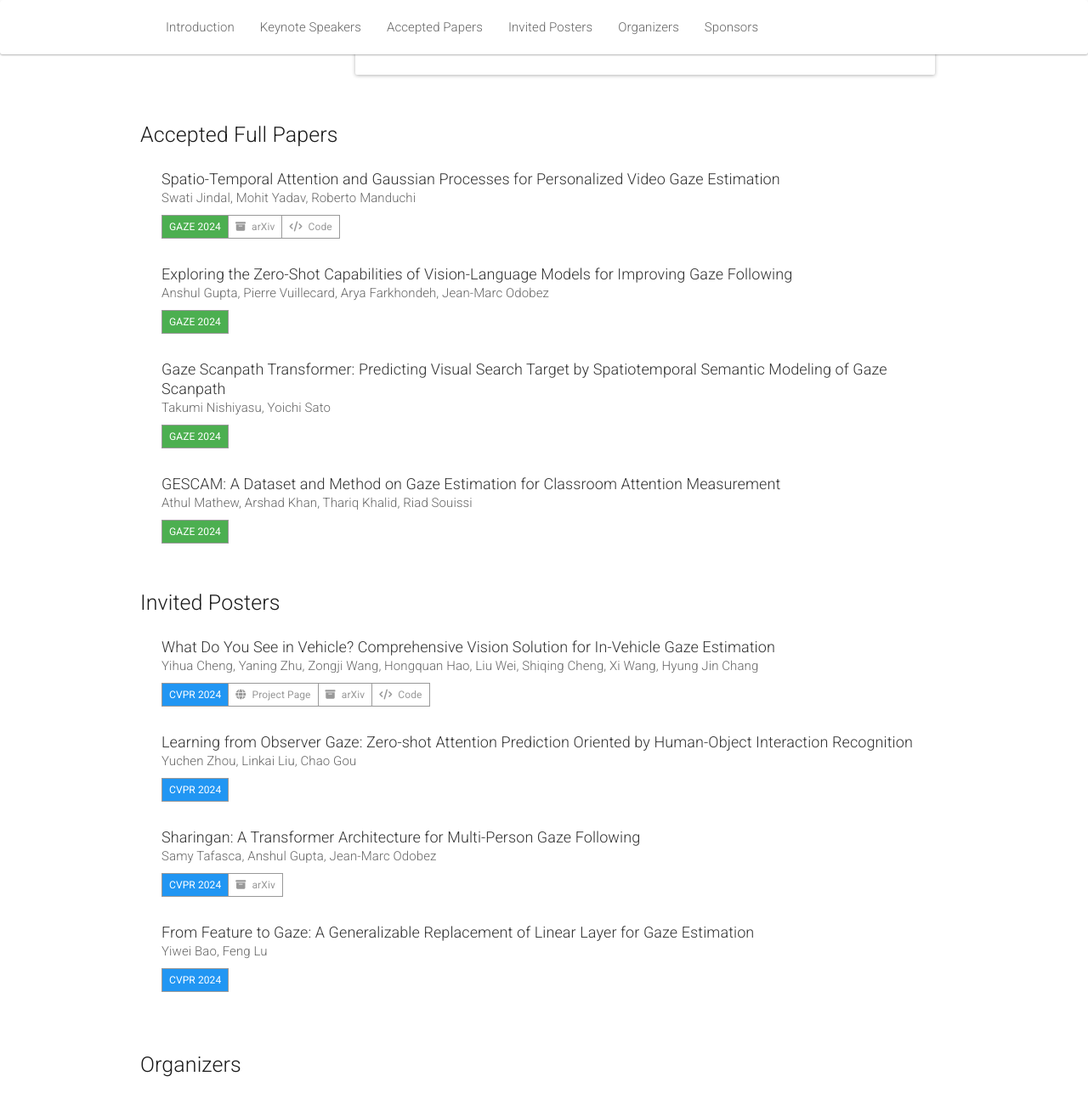
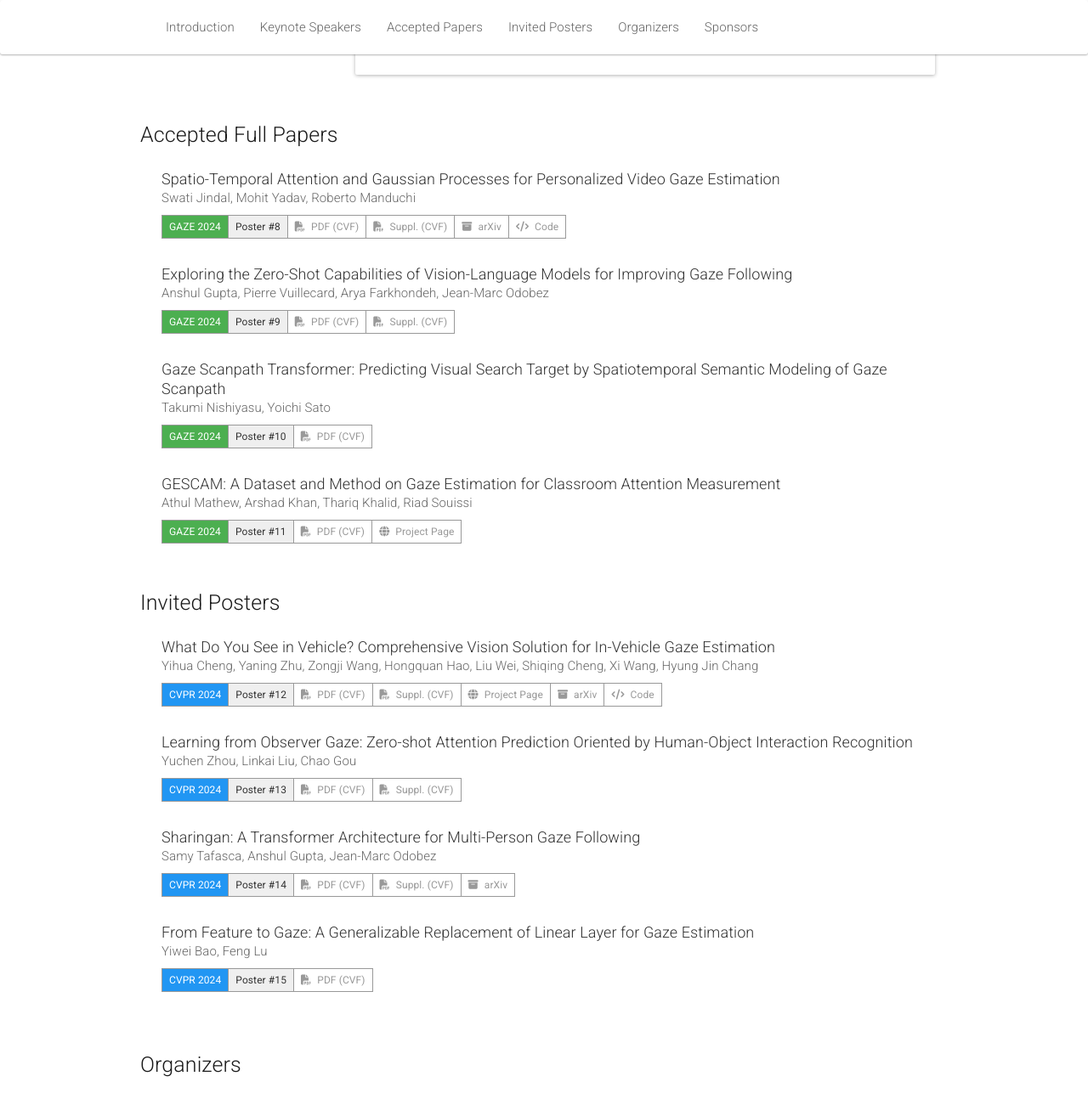
Before and after one commit to gazeworkshop/gazeworkshop.github.io, a Jekyll site: the page built from _pages/home_2024.md, in a window 1280 px wide and 1400 px high, scrolled down 2643 px, cut to the strip 0-1317 px from the top of the window. Shown: the top 1307 px of the strip at 85% size. Built offline with Jekyll 4.4.1, drawn with Linux system fonts in a browser that asks for light colours; nearby versions of some CDN libraries.

Commit message:
Add poster IDs and CVF links

```diff
--- a/_pages/home_2024.md
+++ b/_pages/home_2024.md
@@ -185,9 +185,9 @@ acknowledgements: ""
       <!-- <span class="award">Best Paper Award</span> -->
       <div class="btn-group btn-group-xs" role="group">
         <button class="btn btn-success">GAZE 2024</button>
-        <!--<button class="btn btn-poster-id">POSTER LOCATION + ID</button>-->
-        <!--<a class="btn btn-default" target="_blank" href="CVF PDF URL"><i class="fas fa-file-pdf"></i> PDF (CVF)</a>-->
-        <!--<a class="btn btn-default" target="_blank" href="CVF SUPPL URL"><i class="fas fa-file-pdf"></i> Suppl. (CVF)</a>-->
+	<button class="btn btn-poster-id">Poster #8</button>
+	<a class="btn btn-default" target="_blank" href="https://openaccess.thecvf.com/content/CVPR2024W/GAZE/papers/Jindal_Spatio-Temporal_Attention_and_Gaussian_Processes_for_Personalized_Video_Gaze_Estimation_CVPRW_2024_paper.pdf"><i class="fas fa-file-pdf"></i> PDF (CVF)</a>
+	<a class="btn btn-default" target="_blank" href="https://openaccess.thecvf.com/content/CVPR2024W/GAZE/supplemental/Jindal_Spatio-Temporal_Attention_and_CVPRW_2024_supplemental.pdf"><i class="fas fa-file-pdf"></i> Suppl. (CVF)</a>
 	<a class="btn btn-default" target="_blank" href="https://arxiv.org/abs/2404.05215"><i class="fas fa-archive"></i> arXiv</a>
         <!--<a class="btn btn-default" target="_blank" href="VIDEO URL"><i class="fas fa-video"></i> Video</a>-->
 	 <a class="btn btn-default" target="_blank" href="https://github.com/jswati31/stage"><i class="fas fa-code"></i> Code</a>
@@ -201,9 +201,9 @@ acknowledgements: ""
       <!-- <span class="award">Best Paper Award</span> -->
       <div class="btn-group btn-group-xs" role="group">
         <button class="btn btn-success">GAZE 2024</button>
-        <!--<button class="btn btn-poster-id">POSTER LOCATION + ID</button>-->
-        <!--<a class="btn btn-default" target="_blank" href="CVF PDF URL"><i class="fas fa-file-pdf"></i> PDF (CVF)</a>-->
-        <!--<a class="btn btn-default" target="_blank" href="CVF SUPPL URL"><i class="fas fa-file-pdf"></i> Suppl. (CVF)</a>-->
+	<button class="btn btn-poster-id">Poster #9</button>
+	<a class="btn btn-default" target="_blank" href="https://openaccess.thecvf.com/content/CVPR2024W/GAZE/papers/Gupta_Exploring_the_Zero-Shot_Capabilities_of_Vision-Language_Models_for_Improving_Gaze_CVPRW_2024_paper.pdf"><i class="fas fa-file-pdf"></i> PDF (CVF)</a>
+	<a class="btn btn-default" target="_blank" href="https://openaccess.thecvf.com/content/CVPR2024W/GAZE/supplemental/Gupta_Exploring_the_Zero-Shot_CVPRW_2024_supplemental.pdf"><i class="fas fa-file-pdf"></i> Suppl. (CVF)</a>
         <!--<a class="btn btn-default" target="_blank" href="ARXIV URL"><i class="fas fa-archive"></i> arXiv</a>-->
         <!--<a class="btn btn-default" target="_blank" href="VIDEO URL"><i class="fas fa-video"></i> Video</a>-->
       </div>
@@ -215,8 +215,8 @@ acknowledgements: ""
       <!-- <span class="award">Best Paper Award</span> -->
       <div class="btn-group btn-group-xs" role="group">
         <button class="btn btn-success">GAZE 2024</button>
-        <!--<button class="btn btn-poster-id">POSTER LOCATION + ID</button>-->
-        <!--<a class="btn btn-default" target="_blank" href="CVF PDF URL"><i class="fas fa-file-pdf"></i> PDF (CVF)</a>-->
+	<button class="btn btn-poster-id">Poster #10</button>
+	<a class="btn btn-default" target="_blank" href="https://openaccess.thecvf.com/content/CVPR2024W/GAZE/papers/Nishiyasu_Gaze_Scanpath_Transformer_Predicting_Visual_Search_Target_by_Spatiotemporal_Semantic_CVPRW_2024_paper.pdf"><i class="fas fa-file-pdf"></i> PDF (CVF)</a>
         <!--<a class="btn btn-default" target="_blank" href="CVF SUPPL URL"><i class="fas fa-file-pdf"></i> Suppl. (CVF)</a>-->
         <!--<a class="btn btn-default" target="_blank" href="ARXIV URL"><i class="fas fa-archive"></i> arXiv</a>-->
         <!--<a class="btn btn-default" target="_blank" href="VIDEO URL"><i class="fas fa-video"></i> Video</a>-->
@@ -229,9 +229,10 @@ acknowledgements: ""
       <!-- <span class="award">Best Paper Award</span> -->
       <div class="btn-group btn-group-xs" role="group">
         <button class="btn btn-success">GAZE 2024</button>
-        <!--<button class="btn btn-poster-id">POSTER LOCATION + ID</button>-->
-        <!--<a class="btn btn-default" target="_blank" href="CVF PDF URL"><i class="fas fa-file-pdf"></i> PDF (CVF)</a>-->
+	<button class="btn btn-poster-id">Poster #11</button>
+	<a class="btn btn-default" target="_blank" href="https://openaccess.thecvf.com/content/CVPR2024W/GAZE/papers/Mathew_GESCAM__A_Dataset_and_Method_on_Gaze_Estimation_for_CVPRW_2024_paper.pdf"><i class="fas fa-file-pdf"></i> PDF (CVF)</a>
         <!--<a class="btn btn-default" target="_blank" href="CVF SUPPL URL"><i class="fas fa-file-pdf"></i> Suppl. (CVF)</a>-->
+	<a class="btn btn-default" target="_blank" href="https://athulmmathew.github.io/GESCAM/"><i class="fas fa-globe"></i> Project Page</a>
         <!--<a class="btn btn-default" target="_blank" href="ARXIV URL"><i class="fas fa-archive"></i> arXiv</a>-->
         <!--<a class="btn btn-default" target="_blank" href="VIDEO URL"><i class="fas fa-video"></i> Video</a>-->
       </div>
@@ -249,13 +250,12 @@ acknowledgements: ""
       <span class="authors">Yihua Cheng, Yaning Zhu, Zongji Wang, Hongquan Hao, Liu Wei, Shiqing Cheng, Xi Wang, Hyung Jin Chang</span>
       <div class="btn-group btn-group-xs" role="group">
         <button class="btn btn-primary">CVPR 2024</button>
-        <!--<button class="btn btn-poster-id">POSTER LOCATION + ID</button>-->
-        <!--<a class="btn btn-default" target="_blank" href="POSTER LOCATION + ID"><i class="fas fa-file-pdf"></i> PDF</a>-->
+	<button class="btn btn-poster-id">Poster #12</button>
+	<a class="btn btn-default" target="_blank" href="https://openaccess.thecvf.com/content/CVPR2024/papers/Cheng_What_Do_You_See_in_Vehicle_Comprehensive_Vision_Solution_for_CVPR_2024_paper.pdf"><i class="fas fa-file-pdf"></i> PDF (CVF)</a>
+	<a class="btn btn-default" target="_blank" href="https://openaccess.thecvf.com/content/CVPR2024/supplemental/Cheng_What_Do_You_CVPR_2024_supplemental.pdf"><i class="fas fa-file-pdf"></i> Suppl. (CVF)</a>
 	<a class="btn btn-default" target="_blank" href="https://yihua.zone/work/ivgaze/"><i class="fas fa-globe"></i> Project Page</a>
 	<a class="btn btn-default" target="_blank" href="https://arxiv.org/abs/2403.15664"><i class="fas fa-archive"></i> arXiv</a>
 	<a class="btn btn-default" target="_blank" href="https://github.com/yihuacheng/IVGaze"><i class="fas fa-code"></i> Code</a>
-        <!--<a class="btn btn-default" target="_blank" href="CVF PDF URL"><i class="fas fa-file-pdf"></i> PDF (CVF)</a>-->
-        <!--<a class="btn btn-default" target="_blank" href="CVF SUPPL URL"><i class="fas fa-file-pdf"></i> Suppl. (CVF)</a>-->
         <!-- <a class="btn btn-default" target="_blank" href="SUPPL PDF"><i class="fas fa-file-pdf"></i> Supp.</a> -->
         <!-- <a class="btn btn-default" target="_blank" href="VIDEO URL"><i class="fas fa-video"></i> Video</a> -->
       </div>
@@ -266,10 +266,9 @@ acknowledgements: ""
       <span class="authors">Yuchen Zhou, Linkai Liu, Chao Gou</span>
       <div class="btn-group btn-group-xs" role="group">
         <button class="btn btn-primary">CVPR 2024</button>
-        <!--<button class="btn btn-poster-id">POSTER LOCATION + ID</button>-->
-        <!--<a class="btn btn-default" target="_blank" href="POSTER LOCATION + ID"><i class="fas fa-file-pdf"></i> PDF</a>-->
-        <!--<a class="btn btn-default" target="_blank" href="CVF PDF URL"><i class="fas fa-file-pdf"></i> PDF (CVF)</a>-->
-        <!--<a class="btn btn-default" target="_blank" href="CVF SUPPL URL"><i class="fas fa-file-pdf"></i> Suppl. (CVF)</a>-->
+	<button class="btn btn-poster-id">Poster #13</button>
+	<a class="btn btn-default" target="_blank" href="https://openaccess.thecvf.com/content/CVPR2024/papers/Zhou_Learning_from_Observer_Gaze_Zero-Shot_Attention_Prediction_Oriented_by_Human-Object_CVPR_2024_paper.pdf"><i class="fas fa-file-pdf"></i> PDF (CVF)</a>
+	<a class="btn btn-default" target="_blank" href="https://openaccess.thecvf.com/content/CVPR2024/supplemental/Zhou_Learning_from_Observer_CVPR_2024_supplemental.pdf"><i class="fas fa-file-pdf"></i> Suppl. (CVF)</a>
         <!--<a class="btn btn-default" target="_blank" href="ARXIV URL"><i class="fas fa-archive"></i> arXiv</a>-->
         <!-- <a class="btn btn-default" target="_blank" href="SUPPL PDF"><i class="fas fa-file-pdf"></i> Supp.</a> -->
         <!-- <a class="btn btn-default" target="_blank" href="GITHUB URL"><i class="fas fa-code"></i> Code</a> -->
@@ -282,10 +281,9 @@ acknowledgements: ""
       <span class="authors">Samy Tafasca, Anshul Gupta, Jean-Marc Odobez</span>
       <div class="btn-group btn-group-xs" role="group">
         <button class="btn btn-primary">CVPR 2024</button>
-        <!--<button class="btn btn-poster-id">POSTER LOCATION + ID</button>-->
-        <!--<a class="btn btn-default" target="_blank" href="POSTER LOCATION + ID"><i class="fas fa-file-pdf"></i> PDF</a>-->
-        <!--<a class="btn btn-default" target="_blank" href="CVF PDF URL"><i class="fas fa-file-pdf"></i> PDF (CVF)</a>-->
-        <!--<a class="btn btn-default" target="_blank" href="CVF SUPPL URL"><i class="fas fa-file-pdf"></i> Suppl. (CVF)</a>-->
+	<button class="btn btn-poster-id">Poster #14</button>
+	<a class="btn btn-default" target="_blank" href="https://openaccess.thecvf.com/content/CVPR2024/papers/Tafasca_Sharingan_A_Transformer_Architecture_for_Multi-Person_Gaze_Following_CVPR_2024_paper.pdf"><i class="fas fa-file-pdf"></i> PDF (CVF)</a>
+	<a class="btn btn-default" target="_blank" href="https://openaccess.thecvf.com/content/CVPR2024/supplemental/Tafasca_Sharingan_A_Transformer_CVPR_2024_supplemental.pdf"><i class="fas fa-file-pdf"></i> Suppl. (CVF)</a>
 	<a class="btn btn-default" target="_blank" href="https://arxiv.org/abs/2310.00816"><i class="fas fa-archive"></i> arXiv</a>
         <!-- <a class="btn btn-default" target="_blank" href="SUPPL PDF"><i class="fas fa-file-pdf"></i> Supp.</a> -->
         <!-- <a class="btn btn-default" target="_blank" href="GITHUB URL"><i class="fas fa-code"></i> Code</a> -->
@@ -298,9 +296,8 @@ acknowledgements: ""
       <span class="authors">Yiwei Bao, Feng Lu</span>
       <div class="btn-group btn-group-xs" role="group">
         <button class="btn btn-primary">CVPR 2024</button>
-        <!--<button class="btn btn-poster-id">POSTER LOCATION + ID</button>-->
-        <!--<a class="btn btn-default" target="_blank" href="POSTER LOCATION + ID"><i class="fas fa-file-pdf"></i> PDF</a>-->
-        <!--<a class="btn btn-default" target="_blank" href="CVF PDF URL"><i class="fas fa-file-pdf"></i> PDF (CVF)</a>-->
+	<button class="btn btn-poster-id">Poster #15</button>
+	<a class="btn btn-default" target="_blank" href="https://openaccess.thecvf.com/content/CVPR2024/papers/Bao_From_Feature_to_Gaze_A_Generalizable_Replacement_of_Linear_Layer_CVPR_2024_paper.pdf"><i class="fas fa-file-pdf"></i> PDF (CVF)</a>
         <!--<a class="btn btn-default" target="_blank" href="CVF SUPPL URL"><i class="fas fa-file-pdf"></i> Suppl. (CVF)</a>-->
 	<!--<a class="btn btn-default" target="_blank" href="https://arxiv.org/abs/2310.00816"><i class="fas fa-archive"></i> arXiv</a>-->
         <!-- <a class="btn btn-default" target="_blank" href="SUPPL PDF"><i class="fas fa-file-pdf"></i> Supp.</a> -->
```
